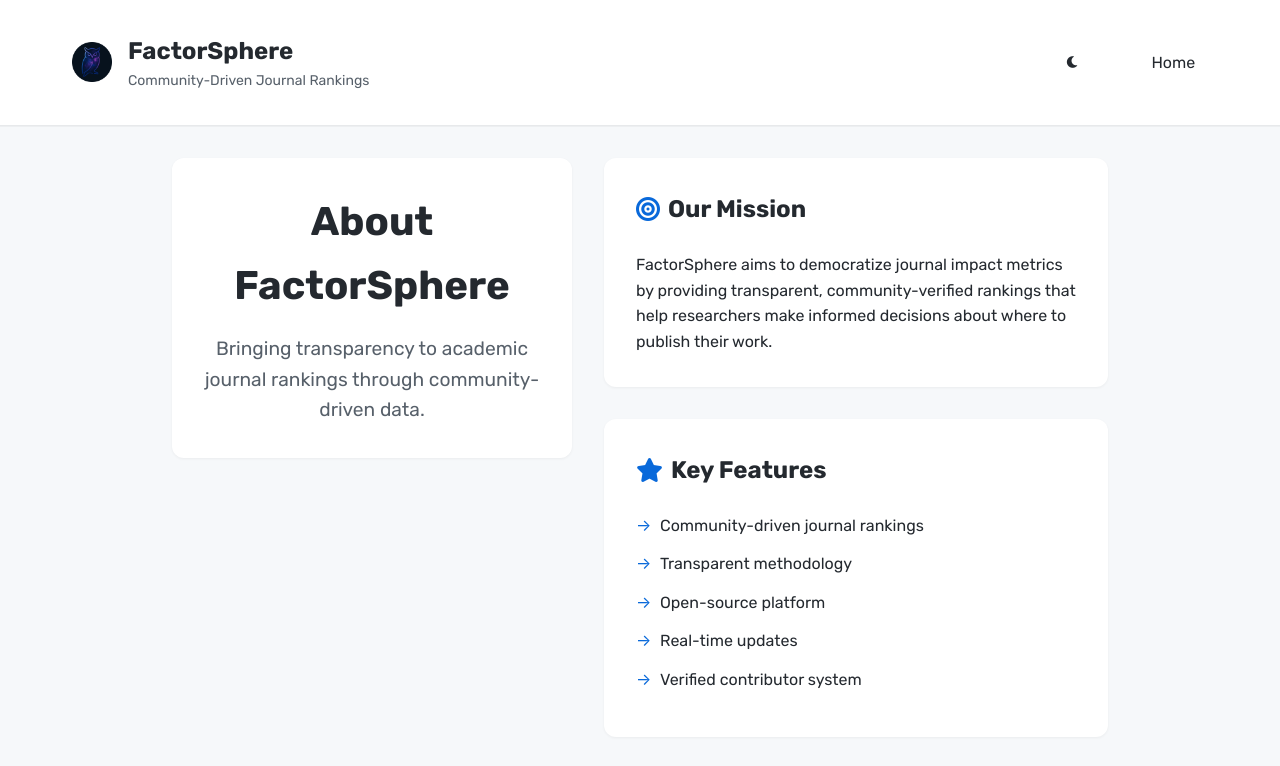
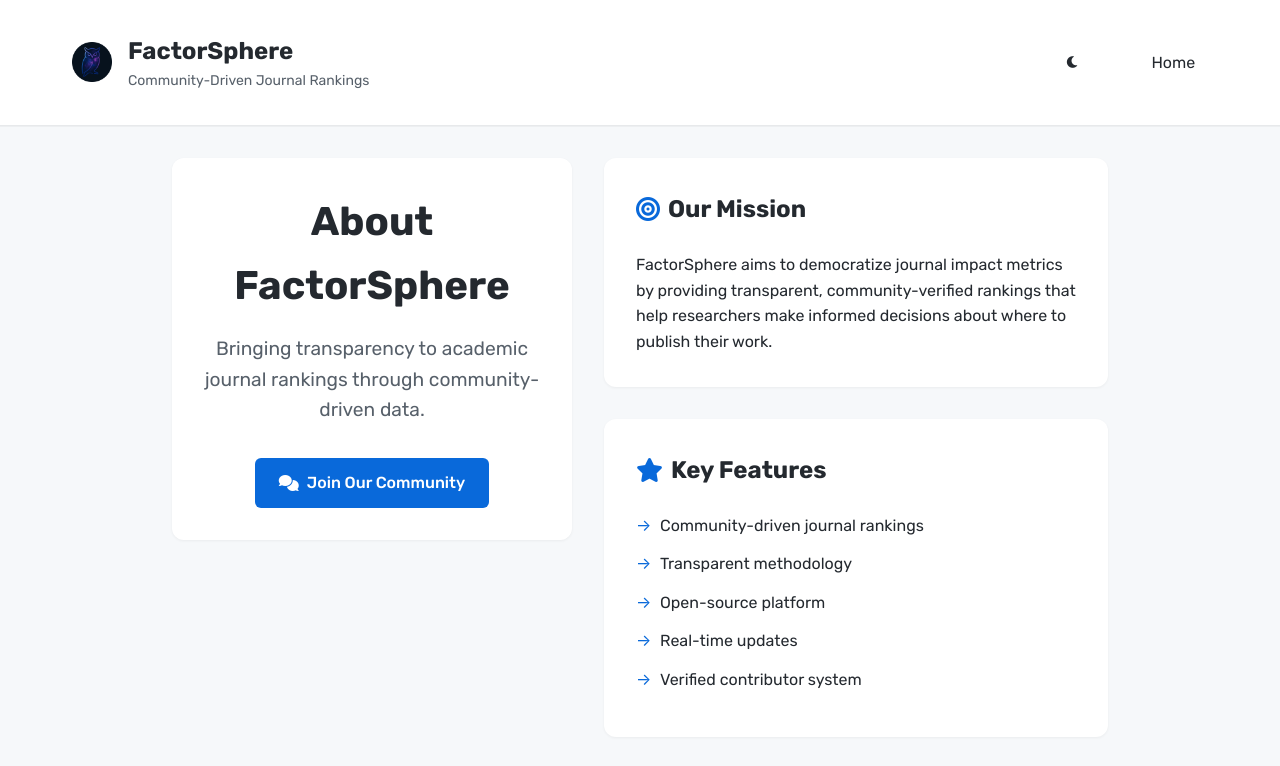
Before and after one commit to REXFEDEC/core-ai, a plain HTML site: page src/ever/us.html in a window 1280 px wide. Shown: the top 766 px of the page. Drawn offline with Linux system fonts and the light colour scheme; files whose address does not match are found by name.

Commit message:
added community ref

```diff
--- a/src/css/styles.css
+++ b/src/css/styles.css
@@ -703,6 +703,31 @@ footer a {
     color: var(--color-fg-muted);
 }
 
+.about-hero .hero-actions {
+    margin-top: 2rem;
+    display: flex;
+    gap: 1rem;
+    justify-content: center;
+}
+
+.about-hero .primary-button {
+    display: inline-flex;
+    align-items: center;
+    gap: 0.5rem;
+    padding: 0.75rem 1.5rem;
+    border-radius: 6px;
+    background: var(--color-accent-fg);
+    color: var(--color-fg-on-accent);
+    text-decoration: none;
+    font-weight: 500;
+    transition: all 0.2s;
+}
+
+.about-hero .primary-button:hover {
+    transform: translateY(-2px);
+    box-shadow: var(--shadow-elevated);
+}
+
 .about-content {
     display: grid;
     grid-template-columns: repeat(auto-fit, minmax(300px, 1fr));
--- a/src/ever/us.html
+++ b/src/ever/us.html
@@ -5,11 +5,6 @@
     <meta name="viewport" content="width=device-width, initial-scale=1.0">
     <script src="../js/theme-init.js"></script>
     <title>About FactorSphere - Transparent Journal Rankings</title>
-    <link rel="preconnect" href="https://fonts.googleapis.com">
-    <link rel="preconnect" href="https://fonts.gstatic.com" crossorigin>
-    <link href="https://fonts.googleapis.com/css2?family=Rubik:ital,wght@0,300..900;1,300..900&display=swap" rel="stylesheet">
-    <link rel="stylesheet" href="../css/styles.css">
-    <link rel="stylesheet" href="https://cdnjs.cloudflare.com/ajax/libs/font-awesome/6.0.0/css/all.min.css">
 
     <!-- Open Graph / Facebook -->
     <meta property="og:type" content="website">
@@ -24,6 +19,14 @@
     <meta property="twitter:title" content="About FactorSphere - Transparent Journal Rankings">
     <meta property="twitter:description" content="Bringing transparency to academic journal rankings through community-driven data.">
     <meta property="twitter:image" content="../img/tehe.jpg">
+
+    <!-- Favicon -->
+    <link rel="icon" type="image/svg+xml" href="../../src/img/favicon.svg">
+    <link rel="preconnect" href="https://fonts.googleapis.com">
+    <link rel="preconnect" href="https://fonts.gstatic.com" crossorigin>
+    <link href="https://fonts.googleapis.com/css2?family=Rubik:ital,wght@0,300..900;1,300..900&display=swap" rel="stylesheet">
+    <link rel="stylesheet" href="../css/styles.css">
+    <link rel="stylesheet" href="https://cdnjs.cloudflare.com/ajax/libs/font-awesome/6.0.0/css/all.min.css">
 </head>
 <body class="page-container">
     <header>
@@ -48,6 +51,12 @@
         <section class="about-hero">
             <h1>About FactorSphere</h1>
             <p>Bringing transparency to academic journal rankings through community-driven data.</p>
+            <div class="hero-actions">
+                <a href="https://github.com/FactorSphere/core/discussions" class="primary-button" target="_blank" rel="noopener">
+                    <i class="fas fa-comments"></i>
+                    Join Our Community
+                </a>
+            </div>
         </section>
 
         <section class="about-content">
```
Also changed, not shown: 1 other file.
